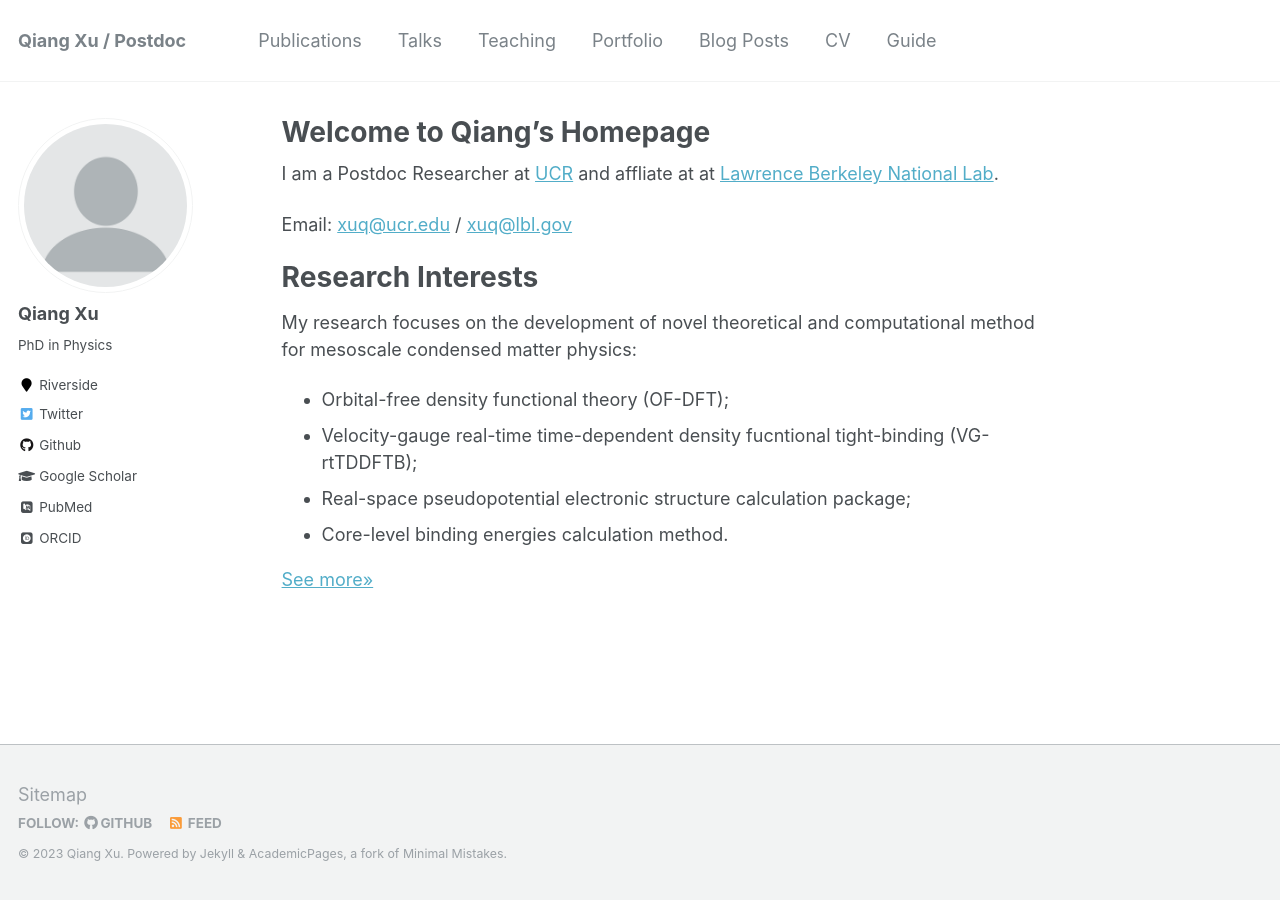
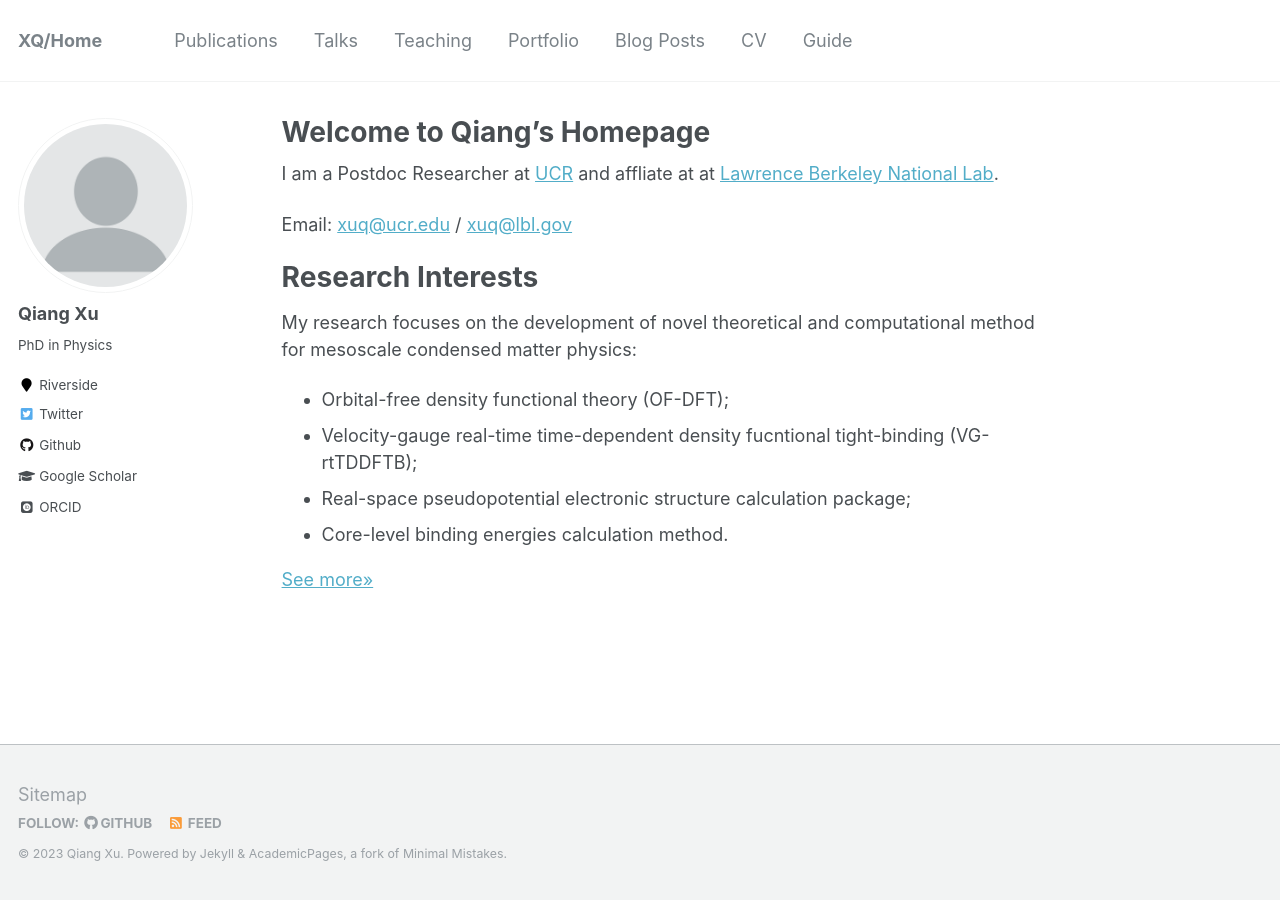
Before and after one commit to xqjlu/xqjlu.github.io, a Jekyll site: the page built from _pages/about.md, in a window 1280 px wide. Built offline with Jekyll 4.4.1, drawn with Linux system fonts in a browser that asks for light colours; some web fonts are replaced.

Commit message:
homepage

```diff
--- a/_config.yml
+++ b/_config.yml
@@ -7,7 +7,7 @@
 
 # Site Settings
 locale                   : "en-US"
-title                    : "Qiang Xu / Postdoc"
+title                    : "XQ/Home"
 title_separator          : "-"
 name                     : &name "Qiang Xu"
 description              : &description "personal description"
@@ -85,7 +85,7 @@ author:
   bio              : "PhD in Physics"
   location         : "Riverside"
   employer         :
-  pubmed           : "https://www.ncbi.nlm.nih.gov/pubmed/?term=john+snow"
+  pubmed           : #"https://www.ncbi.nlm.nih.gov/pubmed/?term=john+snow"
   googlescholar    : "https://scholar.google.com/citations?hl=en&user=ZiwzYQsAAAAJ&view_op=list_works&sortby=pubdate"
   email            :
   researchgate     :  # example: "https://www.researchgate.net/profile/yourprofile"
@@ -96,7 +96,7 @@ author:
   flickr           :
   facebook         :
   foursquare       :
-  github           : "academicpages"
+  github           : "xqjlu"
   google_plus      :
   keybase          :
   instagram        :
```
